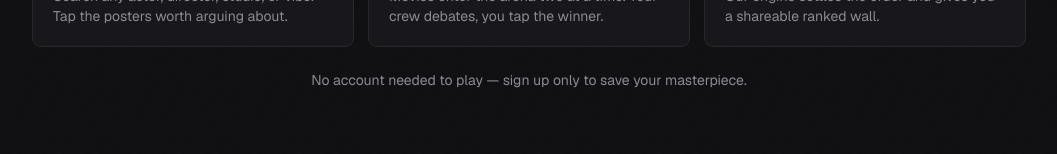
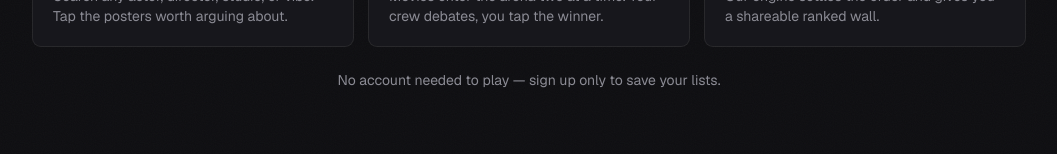
Before and after one commit to jrhoun/movieranker-dot-win, a Next.js app: page / in a window 1280 px wide. Shown: the part 1001-1155 px from the top of the page, without its empty margins (111-1168 px from the left). Built offline with nearby package versions, Linux system fonts and the light colour scheme; no server answers.

Commit message:
copy: plain-language save prompts

```diff
--- a/src/app/(site)/page.tsx
+++ b/src/app/(site)/page.tsx
@@ -240,7 +240,7 @@ export default function Home() {
           ))}
         </ol>
         <p className="mt-6 text-center text-sm text-muted">
-          No account needed to play — sign up only to save your masterpiece.
+          No account needed to play — sign up only to save your lists.
         </p>
       </section>
       {/* Tonight's Shortlist (contract "Keep": filmstrip texture, Premiere Night
--- a/src/components/SaveGateSheet.tsx
+++ b/src/components/SaveGateSheet.tsx
@@ -196,12 +196,12 @@ export default function SaveGateSheet({
         ref={panelRef}
         role="dialog"
         aria-modal="true"
-        aria-label={status === "done" ? "Save your masterpiece" : "Save as draft"}
+        aria-label={status === "done" ? "Save your list" : "Save as draft"}
         className="animate-sheet-up relative max-h-[90dvh] w-full max-w-md overflow-y-auto rounded-t-xl bg-surface p-5 pb-8 shadow-2xl ring-1 ring-white/10"
       >
         <div className="mb-4 flex items-start justify-between gap-3">
           <div>
-            <h2 className="text-lg font-bold">Save your masterpiece</h2>
+            <h2 className="text-lg font-bold">Save your ranking</h2>
             <p className="mt-0.5 text-xs text-muted">
               {status === "done"
                 ? "Create an account to keep this ranking forever."
```
